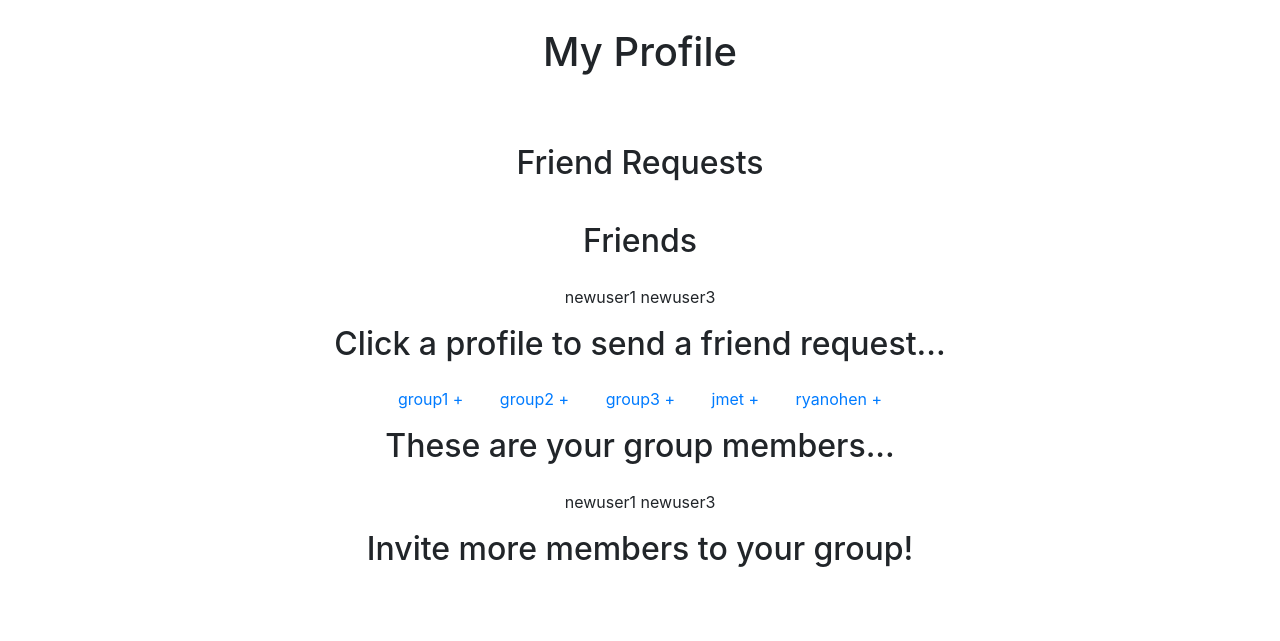
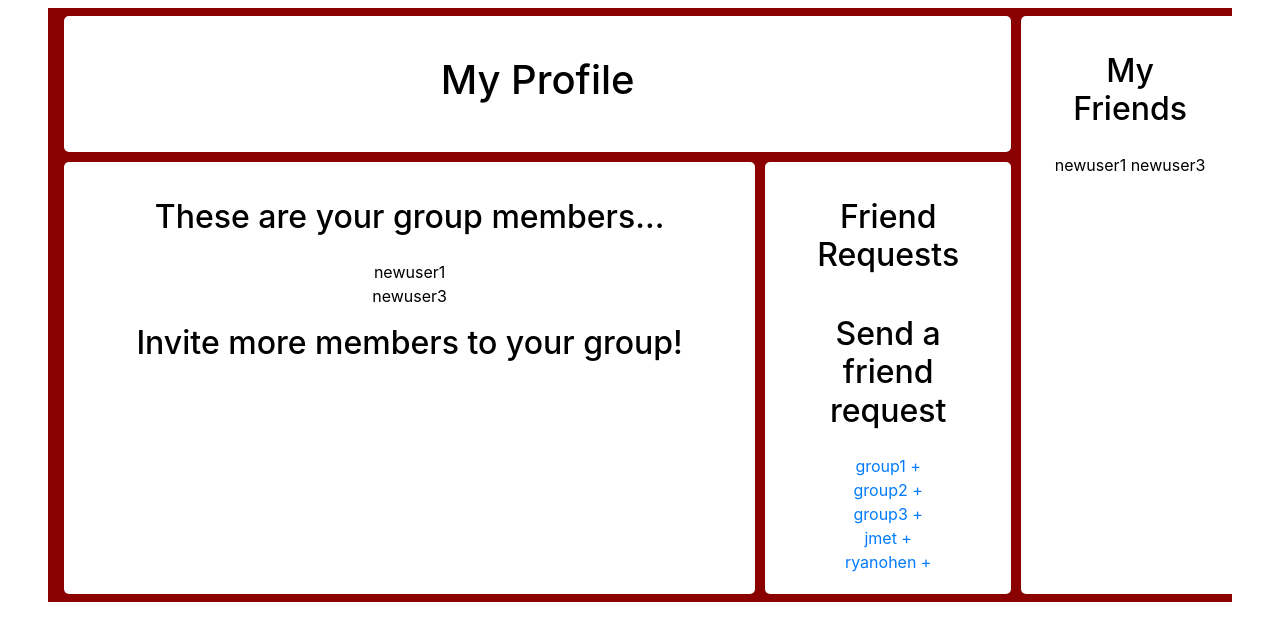
Before and after one commit to foremanmccauley/Karaoke_Capstone, a Django app: page /profile in a window 1280 px wide. Shown: the part 136-777 px from the top of the page. Run offline with Django 3.2, Linux system fonts and the light colour scheme; a user stored in the database is signed in; data comes from the database, SQL or seed files in the repository.

Commit message:
Fixed formatting of profile page

```diff
--- /dev/null
+++ b/karaoke/karaoke/static/css/profile.css
@@ -0,0 +1,31 @@
+.wrapper {
+    display: grid;
+    grid-gap: 10px;
+    width: 100%;
+    grid-template-columns: 60%;
+    background-color: darkred;
+}
+.box {
+    background-color: white;
+    color: black;
+    border-radius: 5px;
+    padding: 20px;
+    font-size: 100%;
+
+}
+.a {
+    grid-column: 1 / span 2;
+    justify-content: left;
+}
+.b {
+    grid-column: 3 ;
+    grid-row: 1 / span 2;
+}
+.c {
+    grid-column: 1 ;
+    grid-row: 2 ;
+}
+.d {
+    grid-column: 2 ;
+    grid-row: 2 ;
+}
--- a/karaoke/karaoke/templates/profile.html
+++ b/karaoke/karaoke/templates/profile.html
@@ -6,45 +6,38 @@
     <title>Karaoke App</title>
     <link rel="stylesheet" href="https://cdn.jsdelivr.net/npm/bootstrap@4.5.3/dist/css/bootstrap.min.css" integrity="sha384-TX8t27EcRE3e/ihU7zmQxVncDAy5uIKz4rEkgIXeMed4M0jlfIDPvg6uqKI2xXr2" crossorigin="anonymous">
     <link rel="stylesheet" href="{% static 'css/style.css' %}">
+    <link rel="stylesheet" href="{% static 'css/profile.css' %}">
 </head>
 <body>
     {%include 'navbar.html'%}
     <main>
+    <div class="wrapper">
+        <div class = "box a">
             <h1> My Profile </h1>
-        </br>
-        <h2> Friend Requests </h2>
-        {% for r in fr %}
-            {% if r.is_active == True %}
-                <a href="{% url 'accept_friend' r.id %}"> Accept {{r.from_user}} </a>
-            {%endif%}
-        {%endfor%}
+        </div>
+        <div class = "box b">
 
-        <h2> Friends </h2>
+            <h2> My Friends </h2>
             {% for profile in requestProfile.friends.all %}
                 {% if profile.user.username != request.user.username %}
                     {{profile}}
                 {% endif %}
             {%endfor%}
 
-        <h2> Click a profile to send a friend request... </h2>
-        {% for profile in allprofiles %}
-            {% if profile not in requestProfile.friends.all %}
-                <a href="{% url 'add-friend' profile.id %}"> {{profile}} +</a>
-            {% endif %}
-        {%endfor%}
-
+        </div>
+        <div class = "box c">
             {% if in_group %}
             <h2> These are your group members... </h2>
             {% for profile in requestProfile.group.all %}
                 {% if profile.user.username != request.user.username %}
-                    {{profile}}
+                    {{profile}} </br>
                 {% endif %}
             {% endfor %}
             {% if requestProfile.is_group_parent%}
                   <h2> Invite more members to your group! </h2>
                   {% for profile in requestProfile.friends.all %}
                       {% if profile not in requestProfile.group.all %}
-                          <a href="{% url 'add-group-member' profile.id %}"> {{profile}} +</a>
+                          <a href="{% url 'add-group-member' profile.id %}"> {{profile}} +</a> </b>
                       {% endif %}
                   {%endfor%}
             {% endif %}
@@ -55,13 +48,33 @@
                     <a href="{% url 'add-group-member' profile.id %}"> {{profile}} +</a>
                 {% endif %}
             {%endfor%}
-            <h2> You can also join a group that you have been invited to! </h2>
+            <h2> Join a group you have been invited to! </h2>
             {% for r in gr %}
                 {% if r.is_active == True %}
-                    <a href="{% url 'accept_group_member' r.id %}"> Accept {{r.from_user}} </a>
+                    <a href="{% url 'accept_group_member' r.id %}"> Accept {{r.from_user}} </a> </br>
                 {%endif%}
             {%endfor%}
         {% endif %}
+        </div>
+        <div class = "box d">
+            <h2> Friend Requests </h2>
+            {% for r in fr %}
+                {% if r.is_active == True %}
+                    <a href="{% url 'accept_friend' r.id %}"> Accept {{r.from_user}} </a>
+                {%endif%}
+            {%endfor%}
+
+            <h2> Send a friend request </h2>
+            {% for profile in allprofiles %}
+                {% if profile not in requestProfile.friends.all %}
+                    <a href="{% url 'add-friend' profile.id %}"> {{profile}} +</a> </br>
+                {% endif %}
+            {%endfor%}
+        </div>
+    </div>
+
+
+
 
 
 
```
Also changed, not shown: karaoke/karaoke/static/css/recording.css (+5 -6 lines). Lines whose indentation alone changed are shown as unchanged.
